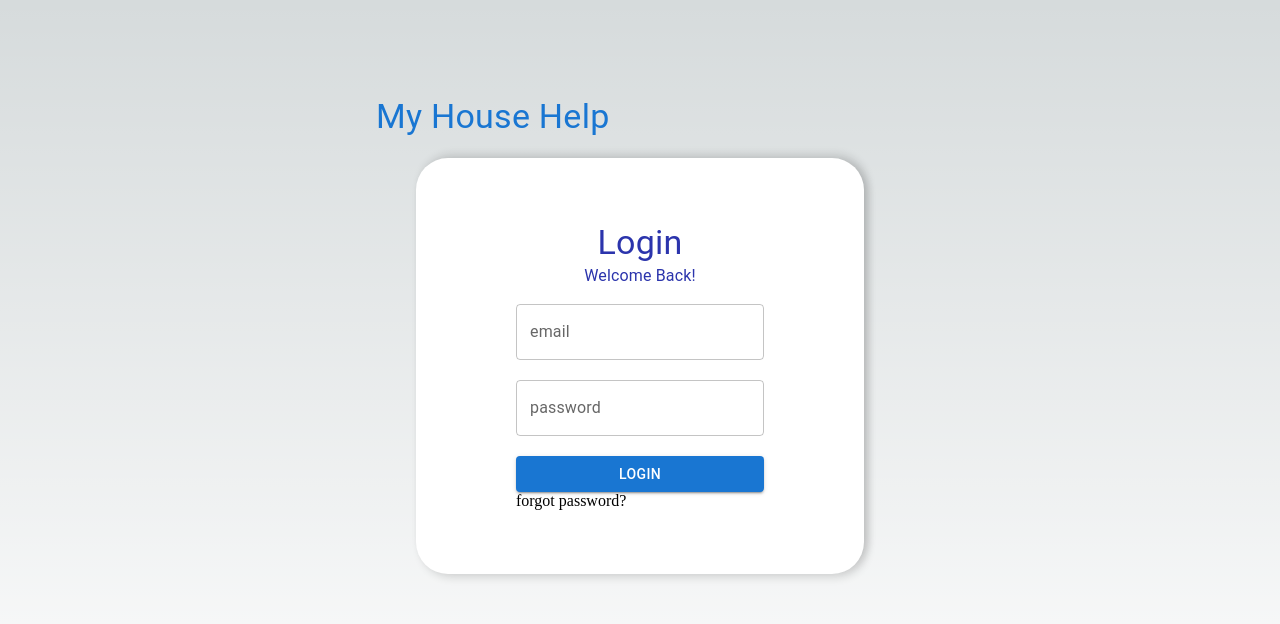
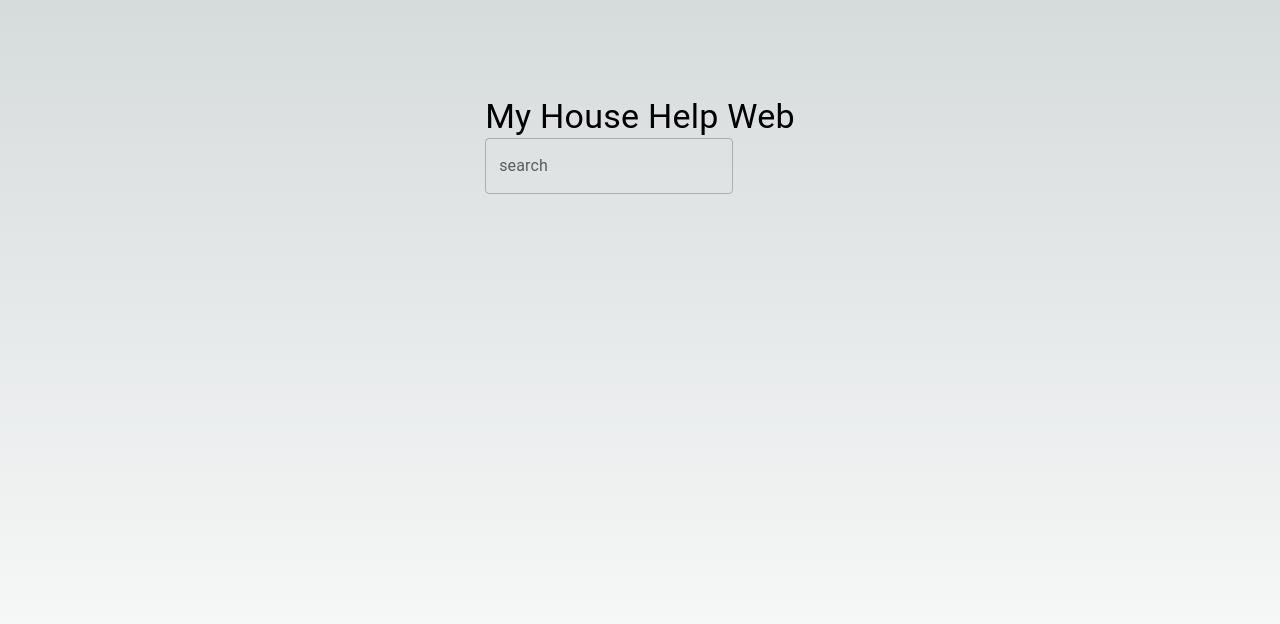
Before and after one commit to Bonnywaithaka/houseHelp, a Next.js app: page / in a window 1280 px wide. Shown: the top 624 px of the page. Built offline with nearby package versions, Linux system fonts and the light colour scheme.

Commit message:
added homepage

```diff
--- /dev/null
+++ b/src/components/HomePage.js
@@ -0,0 +1,22 @@
+import { Box, TextField, Typography } from '@mui/material'
+import React from 'react'
+
+function HomePage() {
+  return (
+    <Box>
+        <Box>
+            <Typography variant="h4">
+                My House Help Web
+            </Typography>
+            <Box>
+                <TextField label="search" placeholder='serach for a house help'/>
+            </Box>
+        </Box>
+        <Box>
+
+        </Box>
+    </Box>
+  )
+}
+
+export default HomePage
--- a/src/pages/index.js
+++ b/src/pages/index.js
@@ -1,8 +1,7 @@
 import Head from 'next/head'
-import Image from 'next/image'
 import { Inter } from 'next/font/google'
 import styles from '@/styles/Home.module.css'
-import UserLoginForm from '../components/account/forms/UserLoginForm'
+import HomePage from '../components/HomePage'
 
 const inter = Inter({ subsets: ['latin'] })
 
@@ -16,7 +15,7 @@ export default function Home() {
         <link rel="icon" href="/favicon.ico" />
       </Head>
       <main className={`${styles.main}`}>
-        <UserLoginForm/>
+        <HomePage/>
       </main>
     </>
   )
```
